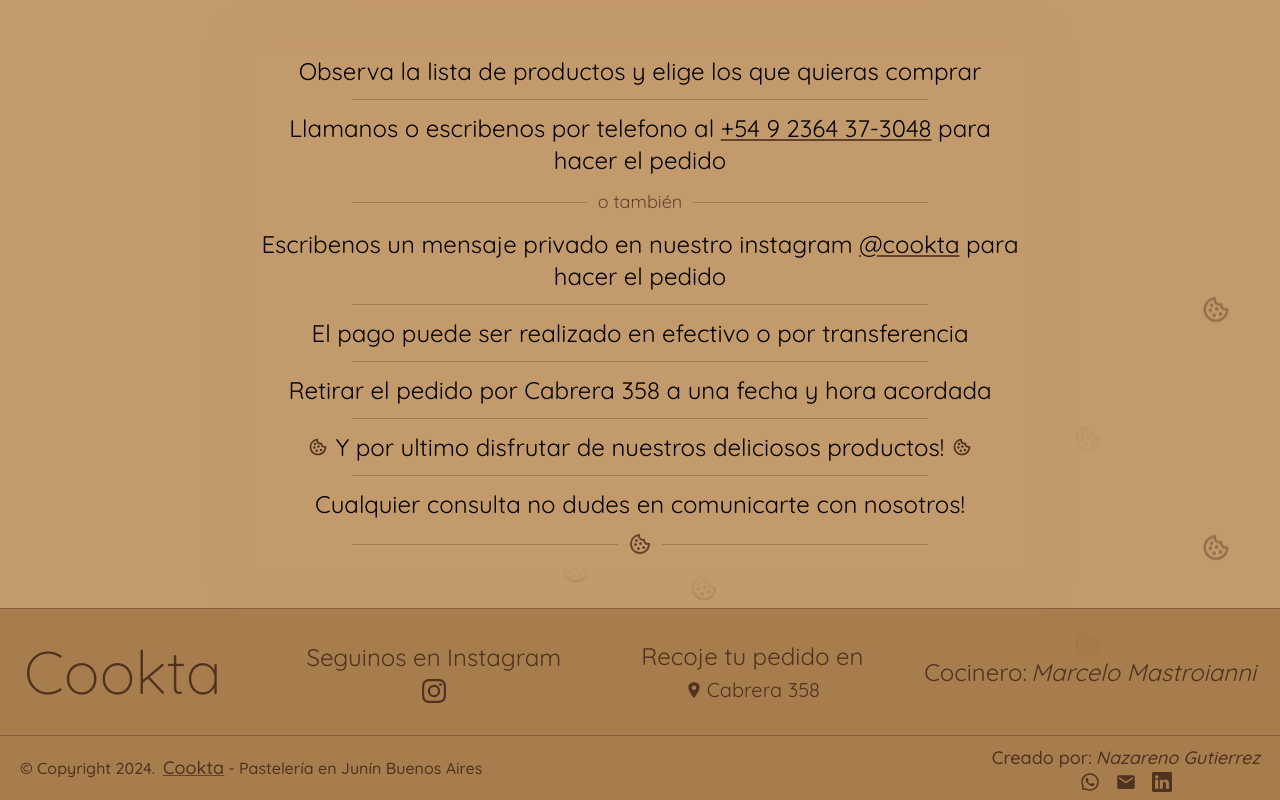
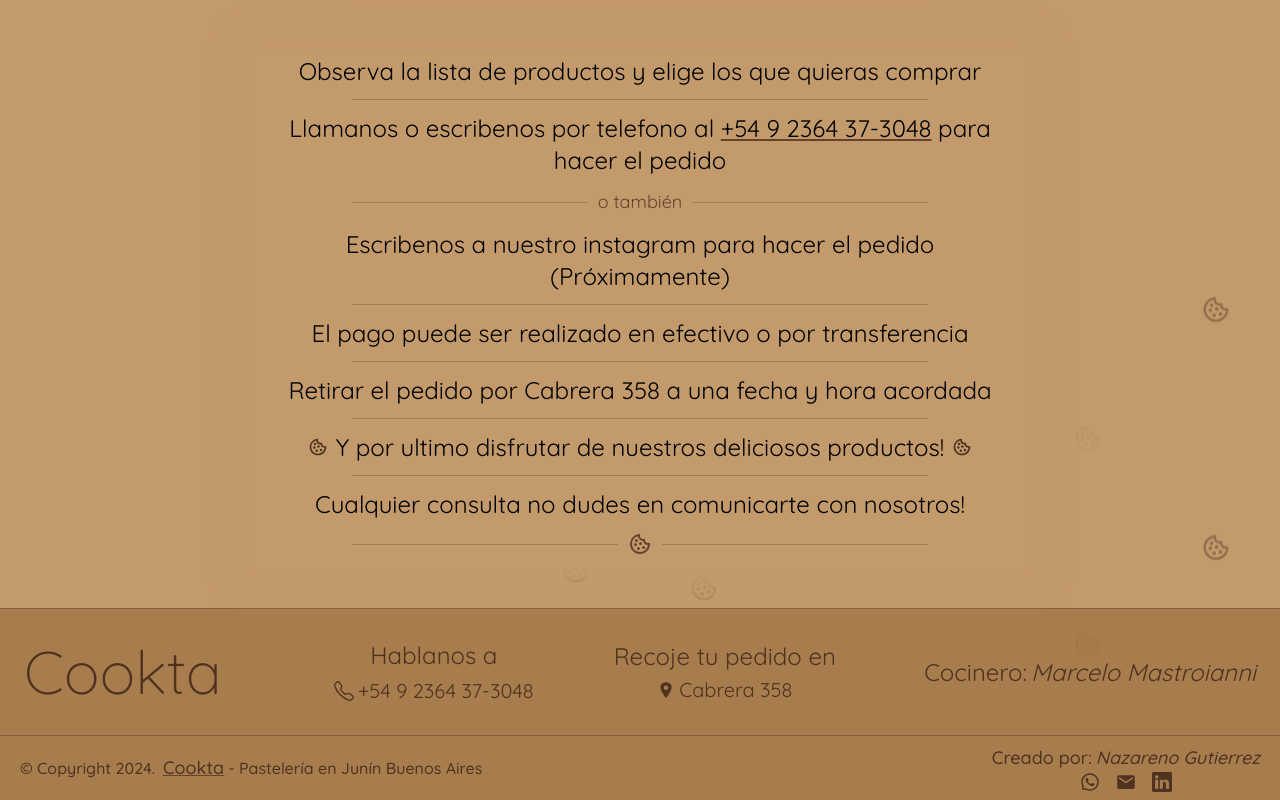
Before and after one commit to nazagutierrez/cookta, a React (Vite) app: page /como-comprar in a window 1280 px wide. Shown: the part 281-1081 px from the top of the page. Built offline with nearby package versions, Linux system fonts and the light colour scheme.

Commit message:
Removed Instagram redirect

```diff
--- a/src/components/Footer/Footer.jsx
+++ b/src/components/Footer/Footer.jsx
@@ -2,7 +2,7 @@ import React from "react";
 import { IoMdMail } from "react-icons/io";
 import { AiOutlineWhatsApp } from "react-icons/ai";
 import { BsLinkedin } from "react-icons/bs";
-import { SiInstagram } from "react-icons/si";
+import { BsTelephone } from "react-icons/bs";
 import { IoLocationSharp } from "react-icons/io5";
 
 const Footer = () => {
@@ -17,15 +17,13 @@ const Footer = () => {
         </h1>
         <div className="flex justify-center gap-20">
           <div className="flex flex-col items-center text-xl sm:text-2xl justify-center gap-1.5 text-center">
-            <p className="text-brown-dark font-normal">Seguinos en Instagram</p>
-            <a
-              className="hover:opacity-60 transition-all"
-              href="https://www.instagram.com/cookta__/"
-              target="_blank"
-              rel="noreferrer"
+            <p className="text-brown-dark font-normal">Hablanos a</p>
+            <div
+              className="text-xl flex items-center gap-1"
             >
-              <SiInstagram />
-            </a>
+              <BsTelephone />
+              <h3>+54 9 2364 37-3048</h3>
+            </div>
           </div>
           <div className="xl:flex flex-col items-center justify-center text-lg gap-1 hidden ">
             <p className="text-2xl">Recoje tu pedido en</p>
--- a/src/views/HowToBuy/HowToBuy.jsx
+++ b/src/views/HowToBuy/HowToBuy.jsx
@@ -27,16 +27,7 @@ const ComoComprar = () => {
         </div>
         <CustomDivider>o también</CustomDivider>
         <div>
-          Escribenos un mensaje privado en nuestro instagram{" "}
-          <a
-            className="underline decoration-brown-dark-2 hover:decoration-2"
-            href="https://www.instagram.com/cookta__/"
-            target="_blank"
-            rel="noreferrer"
-          >
-            @cookta
-          </a>{" "}
-          para hacer el pedido
+          Escribenos a nuestro instagram para hacer el pedido (Próximamente)
         </div>
         <CustomDivider />
         <p>El pago puede ser realizado en efectivo o por transferencia</p>
```
